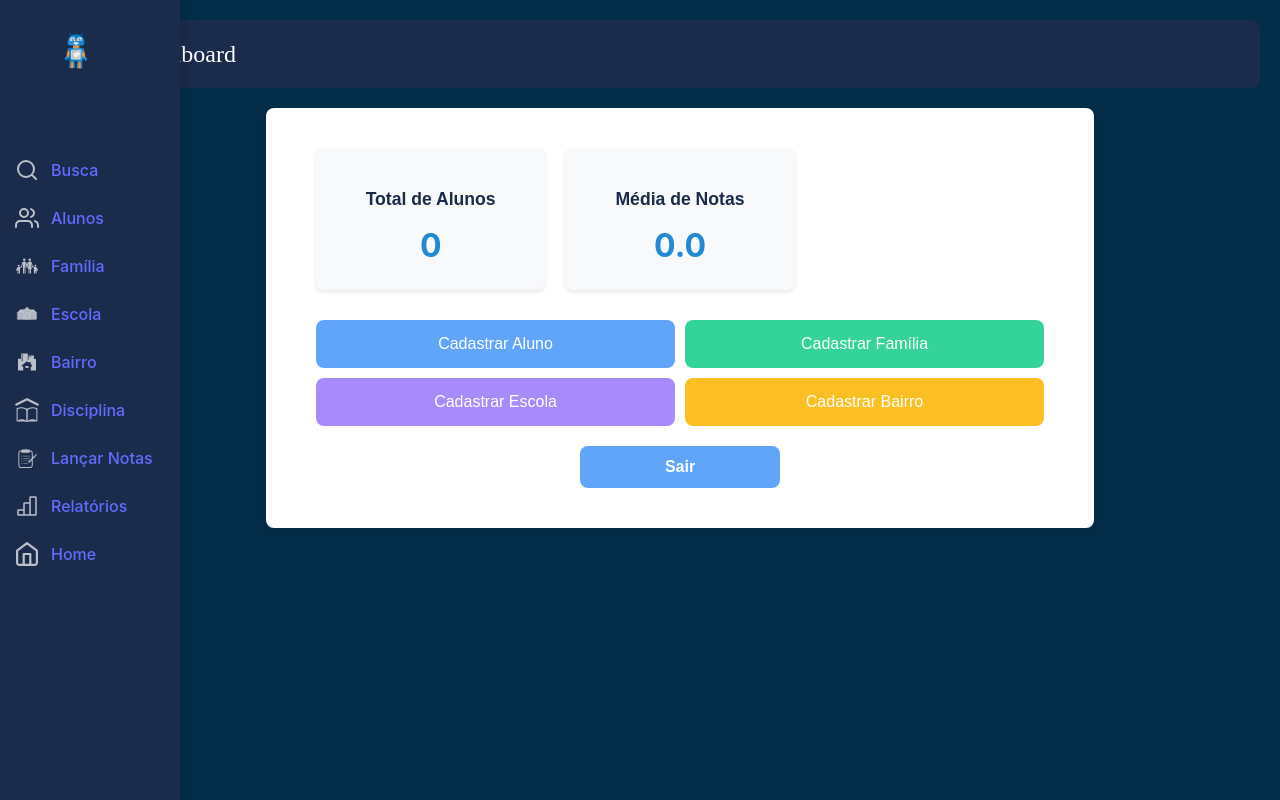
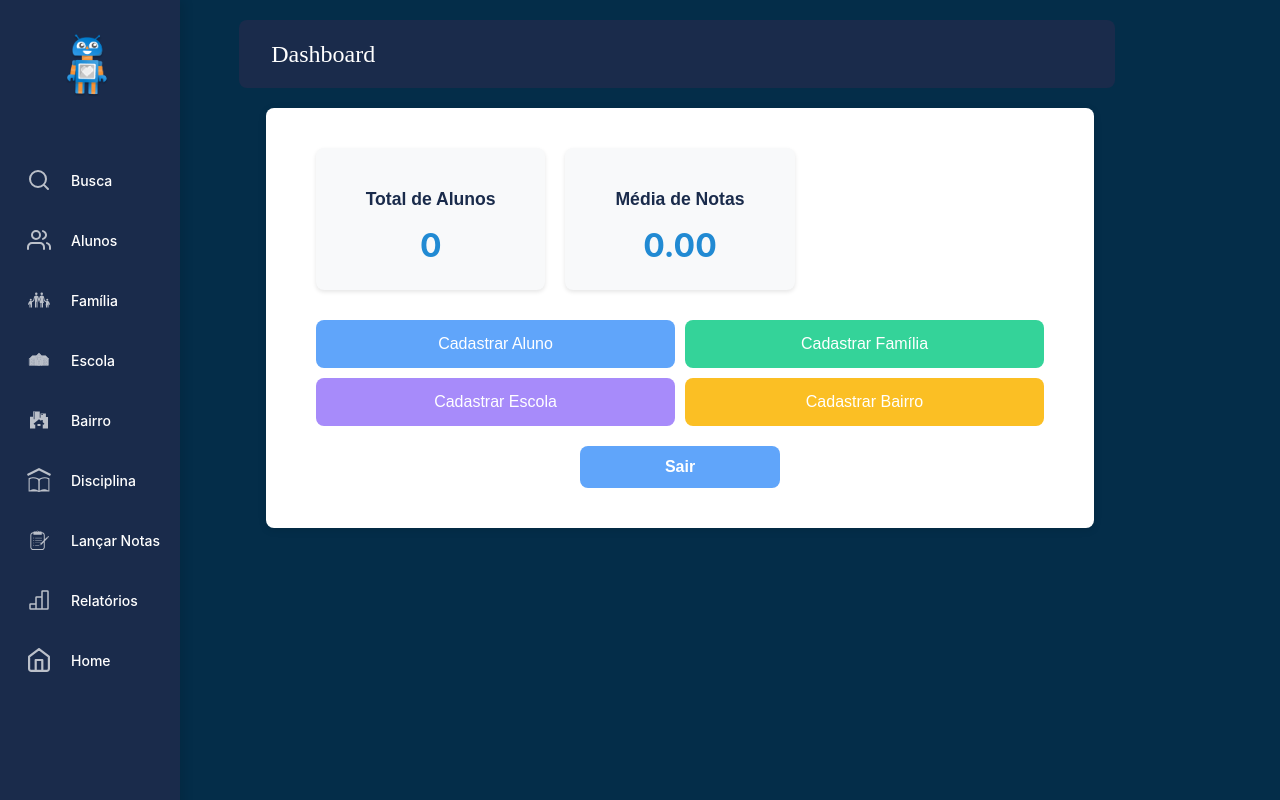
Before and after one commit to gubetiati/Projeto-ELLP, a React (Vite) app: page /dashboard in a window 1280 px wide. Built offline with nearby package versions, Linux system fonts and the light colour scheme; no server answers; sample sign-in values are in the browser's storage; a web font is replaced by a local one.

Commit message:
sidebar style and dashboard grades

```diff
--- a/src/components/Dashboard/Dashboard.css
+++ b/src/components/Dashboard/Dashboard.css
@@ -152,6 +152,8 @@
   padding: 1rem 2rem;
   margin-bottom: 2rem;
   border-radius: 8px;
+  width: 70%;
+  margin-left: 12%;
 }
 
 .header h2 {
--- a/src/components/Dashboard/Dashboard.jsx
+++ b/src/components/Dashboard/Dashboard.jsx
@@ -9,23 +9,72 @@ const Dashboard = () => {
     totalAlunos: 0,
     mediaNotas: 0,
   });
+
+  const [alunos, setAlunos] = useState([]);
+  const [loading, setLoading] = useState(true);
   const { logout } = useAuth();
 
   useEffect(() => {
     const loadDashboardData = async () => {
       try {
+        setLoading(true);
         const alunos = await alunoService.getAll();
+
+        const mediaGeral = alunos.reduce((acc, aluno) => {
+          const mediaAluno = calcularMediaGeral(aluno.notas);
+          return acc + parseFloat(mediaAluno);
+        }, 0) / alunos.length || 0;
+
         setStats({
           totalAlunos: alunos.length,
-          mediaNotas: 0,
+          mediaNotas: mediaGeral,
         });
+
+        setAlunos(alunos);
       } catch (error) {
         console.error('Erro ao carregar dados do dashboard:', error);
+      } finally {
+        setLoading(false);
       }
     };
 
     loadDashboardData();
   }, []);
+
+  const calcularMediaGeral = (notas) => {
+    if (!notas || !Array.isArray(notas) || notas.length === 0) {
+      return 0;
+    }
+
+    let somaTotal = 0;
+    let notasValidas = 0;
+
+    for (const nota of notas) {
+      const bimestres = [
+        nota.primeiroBimestre,
+        nota.segundoBimestre,
+        nota.terceiroBimestre,
+        nota.quartoBimestre
+      ];
+
+      const bimestresValidos = bimestres.map(Number).filter(valor =>
+        !isNaN(valor) && valor !== null && valor !== undefined
+      );
+
+      if (bimestresValidos.length === 4) {
+        const mediaDisciplina = bimestresValidos.reduce((acc, valor) => acc + valor, 0) / 4;
+        somaTotal += mediaDisciplina;
+        notasValidas++;
+      }
+    }
+
+    if (notasValidas === 0) return 0;
+    return (somaTotal / notasValidas);
+  };
+
+  if (loading) {
+    return <div className="loading">Carregando...</div>;
+  }
 
   return (
     <>
@@ -43,7 +92,7 @@ const Dashboard = () => {
 
             <div className="stat-box">
               <h3>Média de Notas</h3>
-              <p>{stats.mediaNotas.toFixed(1)}</p>
+              <p>{stats.mediaNotas.toFixed(2)}</p>
             </div>
           </div>
 
--- a/src/components/SideBar/SideBar.css
+++ b/src/components/SideBar/SideBar.css
@@ -1,5 +1,5 @@
 .sidebar {
-  width: 180px;
+  width: 80px;
   height: 100vh;
   background-color: #1a2b4b;
   position: fixed;
@@ -10,6 +10,12 @@
   align-items: center;
   padding: 20px 0;
   box-shadow: 4px 0 10px rgba(0, 0, 0, 0.1);
+  transition: width 0.3s ease;
+  overflow: hidden;
+}
+
+.sidebar:hover {
+  width: 180px;
 }
 
 .sidebar-logo {
@@ -24,9 +30,10 @@
 }
 
 .logo-img {
-  width: 60px;
-  height: 60px;
-  object-fit: contain;
+  width: 100px;
+  height: 100px;
+  margin-left: 22%;
+  margin-bottom: -30%;
 }
 
 .sidebar-menu {
@@ -34,7 +41,7 @@
   padding: 0;
   margin: 0;
   width: 100%;
-  display: fixed;
+  display: flex;
   flex-direction: column;
   gap: 12px;
 }
@@ -42,7 +49,7 @@
 .sidebar-menu li {
   width: 100%;
   display: flex;
-  justify-content: center;
+  justify-content: flex-start;
   padding: 0 15px;
 }
 
@@ -50,10 +57,13 @@
   display: flex;
   align-items: center;
   width: 100%;
-  padding: 12px 0px;
+  padding: 12px;
   border-radius: 12px;
   transition: all 0.3s;
   position: relative;
+  color: white;
+  text-decoration: none;
+  white-space: nowrap;
 }
 
 .sidebar-menu li.active a {
@@ -74,6 +84,7 @@
   filter: brightness(0) invert(1);
   opacity: 0.7;
   margin-right: 12px;
+  flex-shrink: 0;
 }
 
 .sidebar-menu li.active .sidebar-icon,
@@ -81,27 +92,15 @@
   opacity: 1;
 }
 
-.sidebar-menu li a::after {
-  content: attr(title);
-  color: white;
+.menu-text {
+  opacity: 0;
+  transition: opacity 0.2s ease;
   font-size: 14px;
-  opacity: 0.8;
   margin-left: 8px;
 }
 
-.sidebar-menu li.active a::after,
-.sidebar-menu li a:hover::after {
+.sidebar:hover .menu-text {
   opacity: 1;
-}
-
-.sidebar-menu li a:hover {
-  background-color: #2c4167;
-  transform: translateX(5px);
-}
-
-.sidebar-menu li.active a {
-  background-color: #2c4167;
-  position: relative;
 }
 
 .sidebar-menu li.active a::before {
--- a/src/components/SideBar/SideBar.jsx
+++ b/src/components/SideBar/SideBar.jsx
@@ -34,7 +34,7 @@ export default function SideBar() {
             icon: 'src/assets/icons/disciplina.svg',
             alt: 'Disciplina',
             path: '/disciplina'
-          },
+        },
         {
             icon: 'src/assets/icons/notas.svg',
             alt: 'Lançar Notas',
@@ -70,13 +70,13 @@ export default function SideBar() {
                         key={index}
                         className={location.pathname === item.path ? 'active' : ''}
                     >
-                        <Link to={item.path}>
+                        <Link to={item.path} title={item.alt}>
                             <img
                                 src={item.icon}
                                 alt={item.alt}
                                 className="sidebar-icon"
                             />
-                            <span className="tooltip">{item.alt}</span>
+                            <span className="menu-text">{item.alt}</span>
                         </Link>
                     </li>
                 ))}
```
